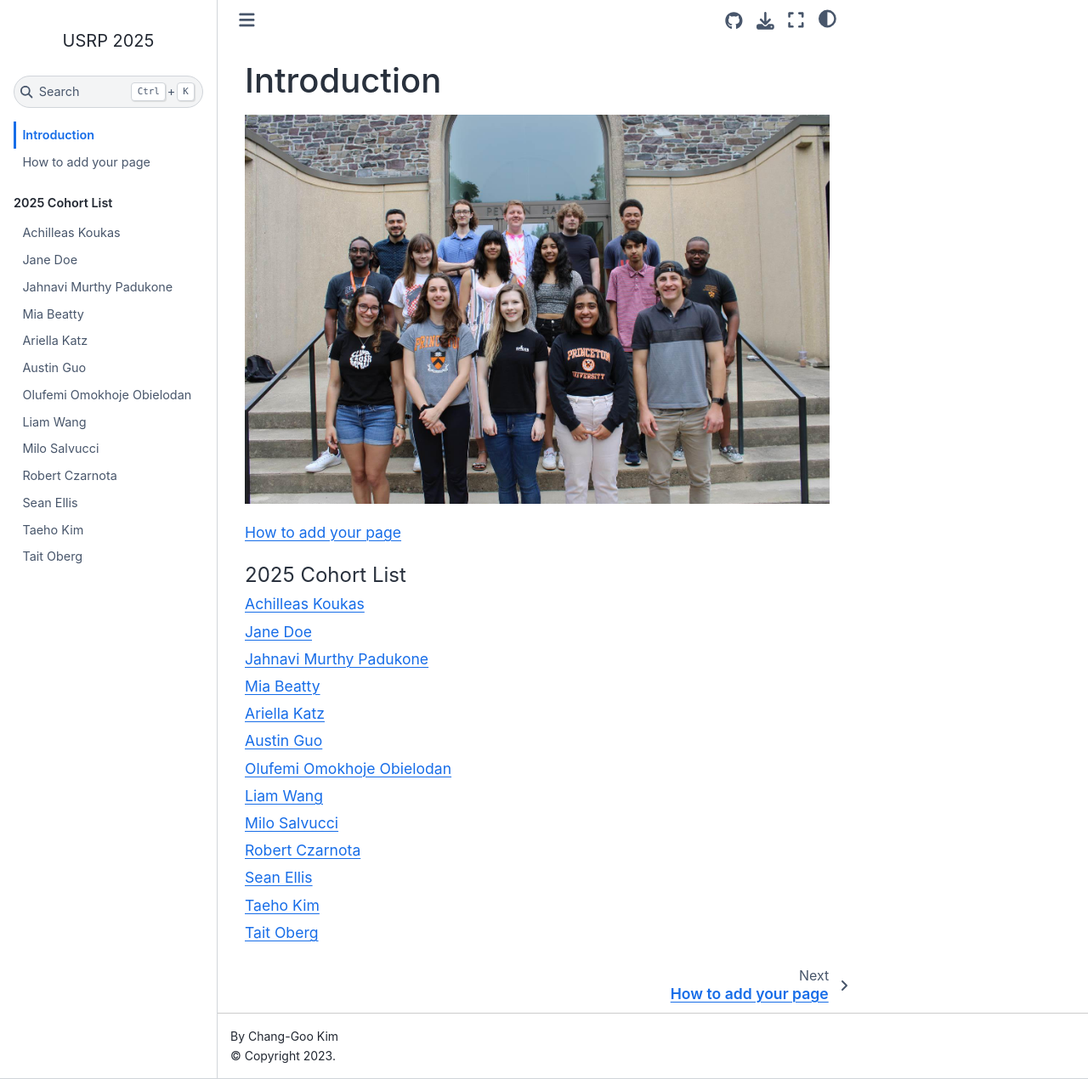
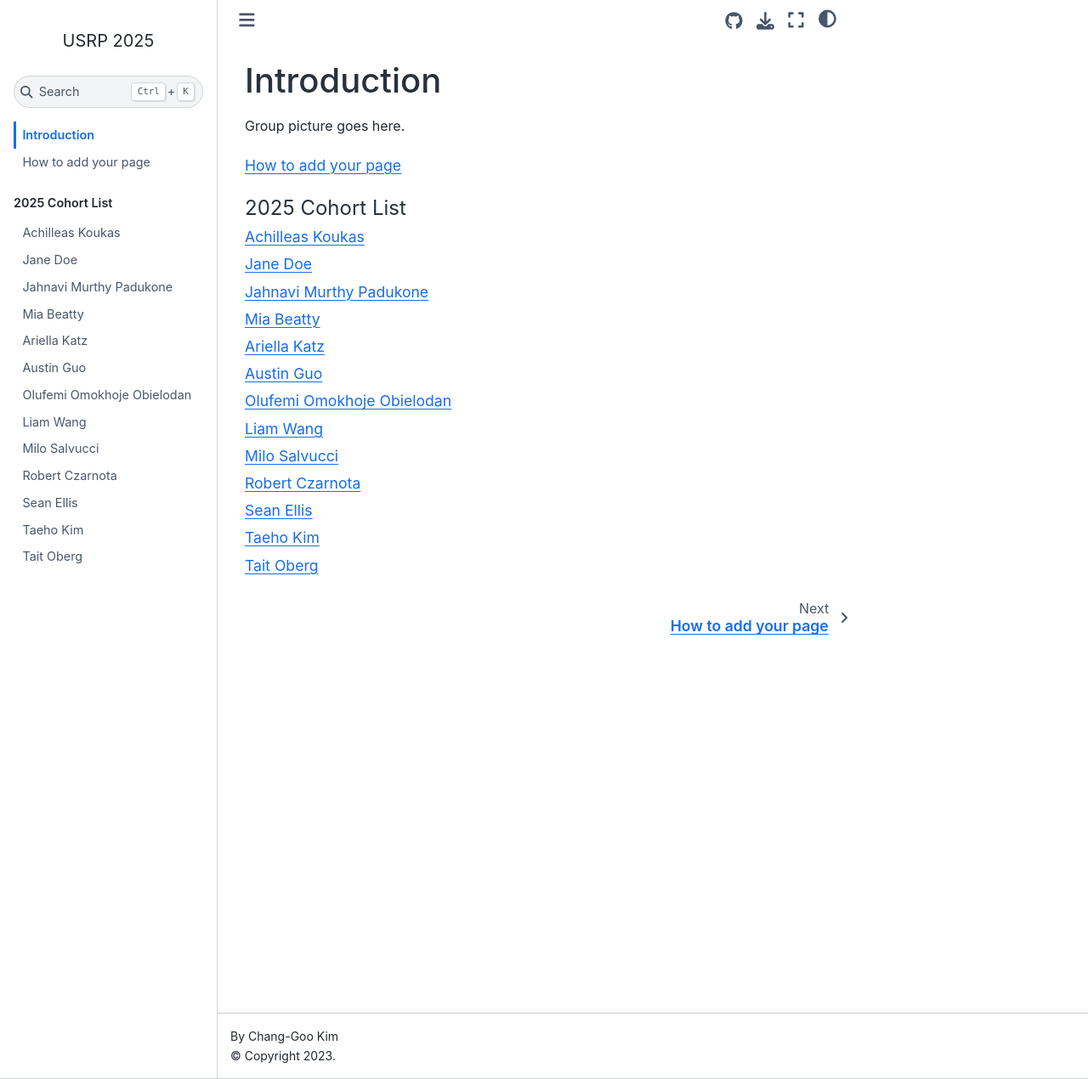
Before and after one commit to changgoo/usrp-introduction, a Jupyter Book: the page built from docs/intro.md, in a window 1280 px wide and 1270 px high. Shown: the whole window at 85% size. Built offline with Jupyter Book 1.0.4 settings and Sphinx 7.4.7 and the Sphinx Book theme 1.1.4, drawn with Linux system fonts in a browser that asks for light colours.

Commit message:
Update intro.md

````diff
--- a/docs/intro.md
+++ b/docs/intro.md
@@ -1,6 +1,7 @@
 # Introduction
 
-![group](unnamed.jpg)
+<!--![group](unnamed.jpg)-->
+Group picture goes here.
 
 ```{tableofcontents}
 ```
````
